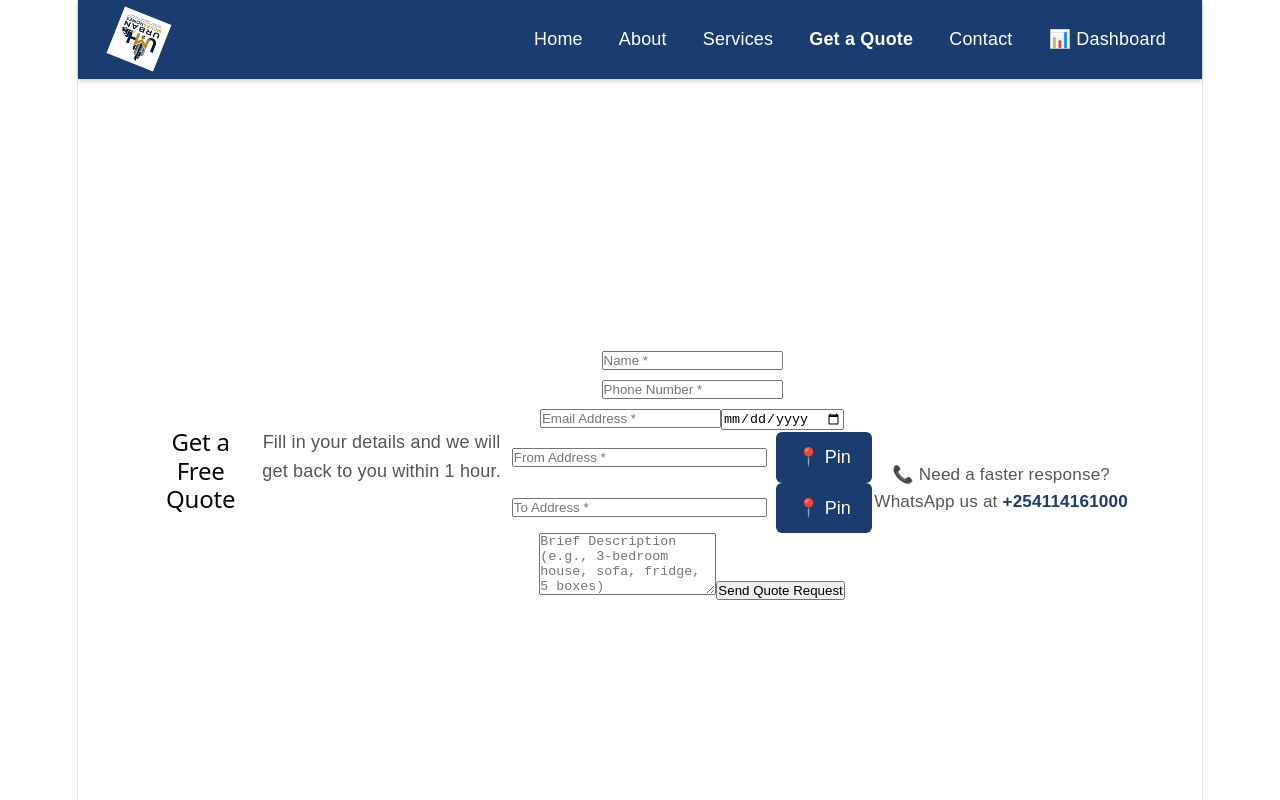
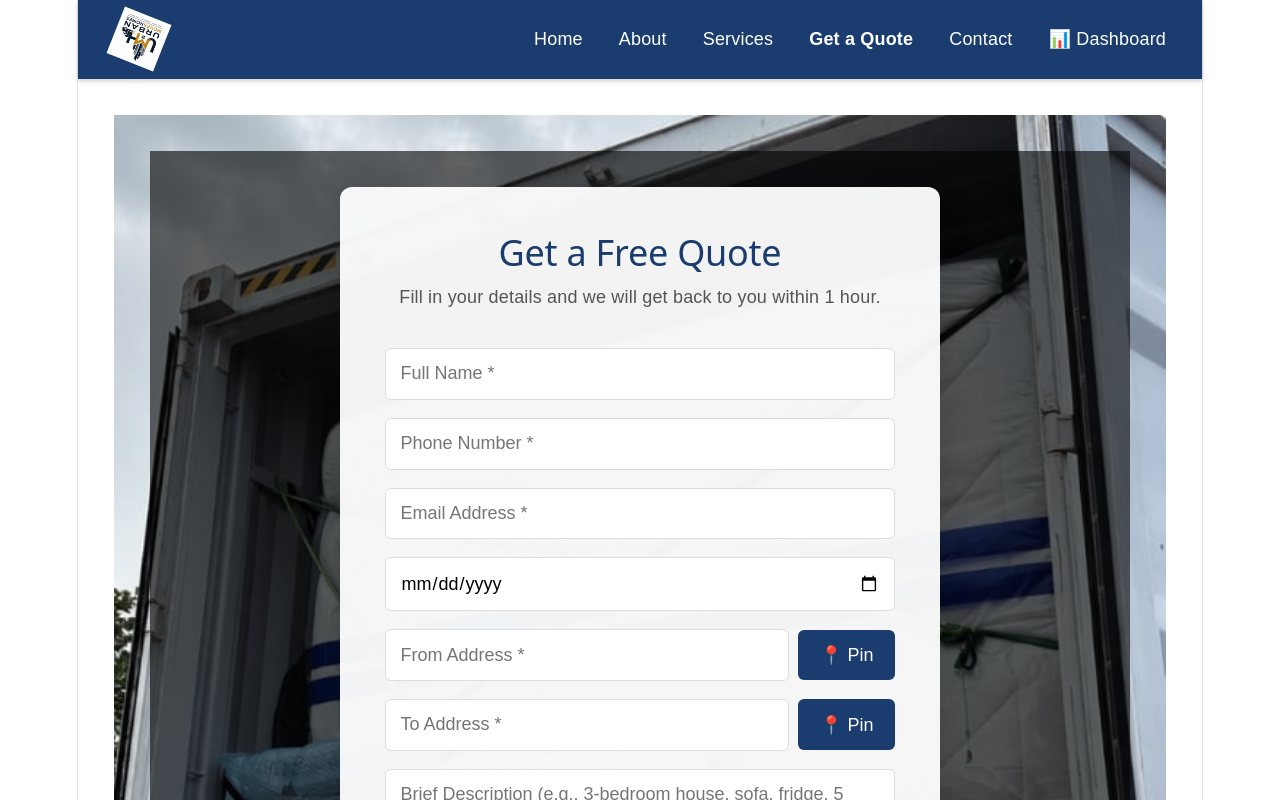
Before and after one commit to ArapCheruiyot/UrbanMovesHomes, a React (Vite) app: page /quote in a window 1280 px wide. Shown: the top 800 px of the page. Built offline with nearby package versions, Linux system fonts and the light colour scheme.

Commit message:
Add files via upload

```diff
--- a/src/pages/Home.jsx
+++ b/src/pages/Home.jsx
@@ -12,11 +12,12 @@ const Home = () => {
                     backgroundImage: `url(${heroImage})`,
                     backgroundSize: 'cover',
                     backgroundPosition: 'center',
-                    minHeight: '80vh'
                 }}
             >
                 <div className="hero-content">
-                    <h1 className="hero-title">Find Homes. Move Smart. Live Better.</h1>
+                    <h1 className="hero-title">
+                        Find Homes. <span>Move Smart.</span> Live Better.
+                    </h1>
                     <p className="hero-subtitle">
                         House Moving • Vehicle Transport • Office Relocation • Packaging • Cleaning
                     </p>
--- a/src/pages/Quote.jsx
+++ b/src/pages/Quote.jsx
@@ -1,6 +1,7 @@
 import React, { useState } from 'react';
 import { db } from '../firebase';
 import { collection, addDoc } from 'firebase/firestore';
+import quoteBg from '../assets/images/packed-truck.jpg'; // 👈 Add a background image
 import '../css/quote.css';
 
 const Quote = () => {
@@ -25,7 +26,6 @@ const Quote = () => {
         setFormData({ ...formData, [e.target.name]: e.target.value });
     };
 
-    // Get current location for "From" address
     const getFromLocation = () => {
         if (navigator.geolocation) {
             navigator.geolocation.getCurrentPosition(
@@ -46,7 +46,6 @@ const Quote = () => {
         }
     };
 
-    // Get current location for "To" address
     const getToLocation = () => {
         if (navigator.geolocation) {
             navigator.geolocation.getCurrentPosition(
@@ -103,7 +102,9 @@ const Quote = () => {
     };
 
     return (
-        <section className="quote-page">
+        <section className="quote-page" style={{ backgroundImage: `url(${quoteBg})` }}>
+            <div className="quote-overlay">
+                <div className="quote-container">
                     <h2>Get a Free Quote</h2>
                     <p className="quote-subtitle">
                         Fill in your details and we will get back to you within 1 hour.
@@ -125,7 +126,7 @@ const Quote = () => {
                         <input
                             type="text"
                             name="name"
-                    placeholder="Name *"
+                            placeholder="Full Name *"
                             value={formData.name}
                             onChange={handleChange}
                             required
@@ -157,7 +158,6 @@ const Quote = () => {
                             required
                         />
 
-                {/* From Address */}
                         <div className="location-group">
                             <input
                                 type="text"
@@ -172,7 +172,6 @@ const Quote = () => {
                             </button>
                         </div>
 
-                {/* To Address */}
                         <div className="location-group">
                             <input
                                 type="text"
@@ -204,6 +203,8 @@ const Quote = () => {
                     <p className="quote-footer">
                         📞 Need a faster response? WhatsApp us at <strong>+254114161000</strong>
                     </p>
+                </div>
+            </div>
         </section>
     );
 };
```
Lines whose indentation alone changed are shown as unchanged.
